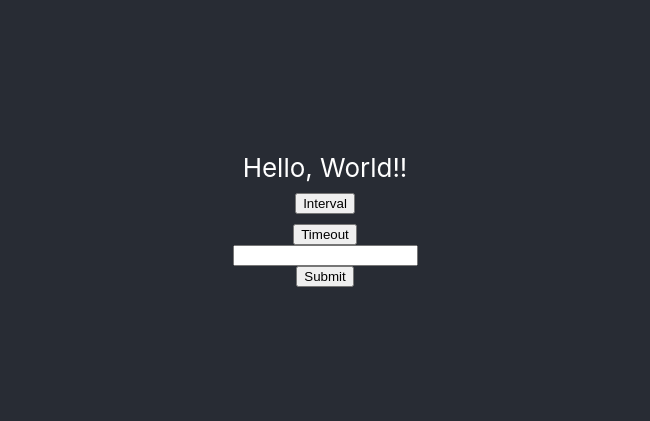
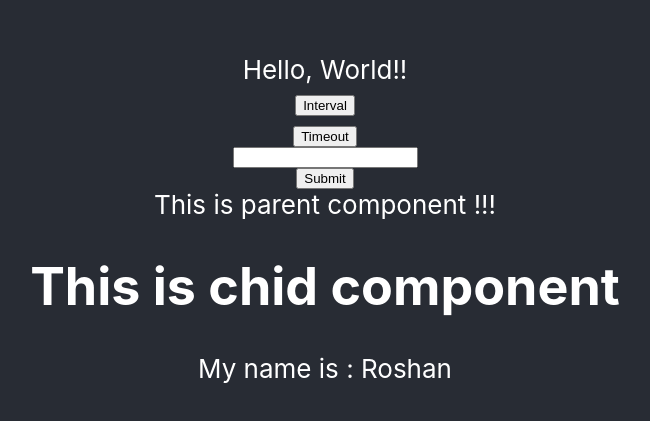
Before and after one commit to Patil-Roshan/Training-Tasks, a React (Create React App) app in the folder react/dashboard/: page / in a window 1280 px wide. Shown: the part 181-602 px from the top of the page, without its empty margins (315-965 px from the left). Built offline with nearby package versions, Linux system fonts and the light colour scheme.

Commit message:
Components and props
created ParentComponent.js and ChildComponent.js and passing name as props from ParentComponent to ChildComponent

```diff
--- a/react/dashboard/src/App.js
+++ b/react/dashboard/src/App.js
@@ -2,6 +2,7 @@ import './App.css';
 import Form from './components/Form';
 import FunctionSetInterval from './components/FunctionSetInterval';
 import FunctionSetTimeout from './components/FunctionSetTimeout';
+import ParentComponent from './components/ParentComponent';
 
 function App() {
   return (
@@ -10,6 +11,7 @@ function App() {
       <FunctionSetInterval />
       <FunctionSetTimeout />
       <Form />
+      <ParentComponent />
     </div>
   );
 }
--- /dev/null
+++ b/react/dashboard/src/components/ChildComponent.js
@@ -0,0 +1,10 @@
+import React from 'react'
+
+export default function ChildComponent({ name }) {
+    return (
+        <div>
+            <h1>This is chid component </h1>
+            My name is : {name}
+        </div>
+    )
+}
--- /dev/null
+++ b/react/dashboard/src/components/ParentComponent.js
@@ -0,0 +1,11 @@
+import React from 'react'
+import ChildComponent from './ChildComponent'
+
+export default function ParentComponent() {
+    return (
+        <div>
+            This is parent component !!!
+            <ChildComponent name="Roshan" />
+        </div>
+    )
+}
```
